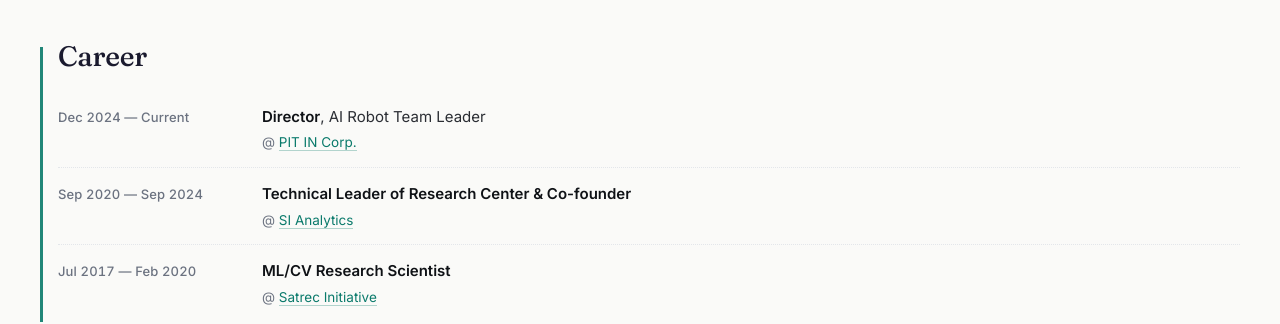
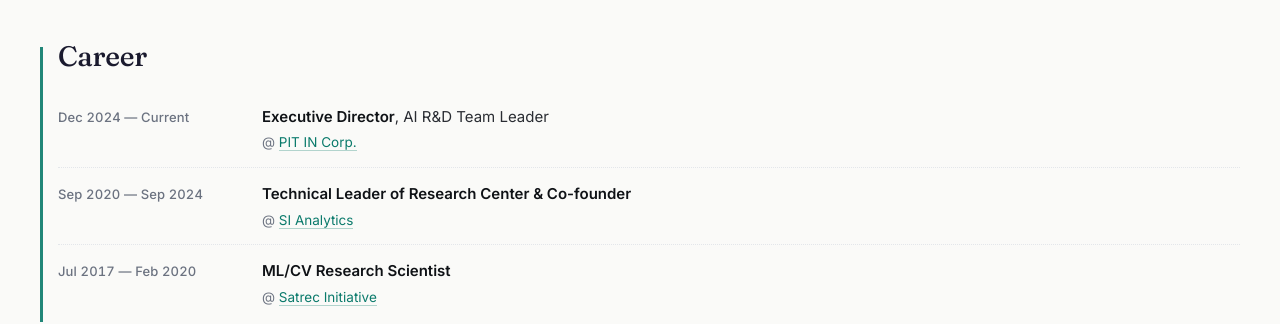
Before and after one commit to mikigom/mikigom.github.io, a Jekyll site: the page built from index.md, in a window 1280 px wide and 900 px high. Shown: the part 435-759 px from the top of the window. Built offline with Jekyll 4.4.1, drawn with Linux system fonts in a browser that asks for light colours.

Commit message:
Refine current role title

```diff
--- a/index.md
+++ b/index.md
@@ -43,7 +43,7 @@
     <div class="row">
       <div class="row__when">Dec 2024 — Current</div>
       <div class="row__what">
-        <strong>Director</strong>, AI Robot Team Leader
+        <strong>Executive Director</strong>, AI R&amp;D Team Leader
         <div class="row__sub">@ <a href="https://pitin-ev.com/">PIT IN Corp.</a></div>
       </div>
     </div>
```
